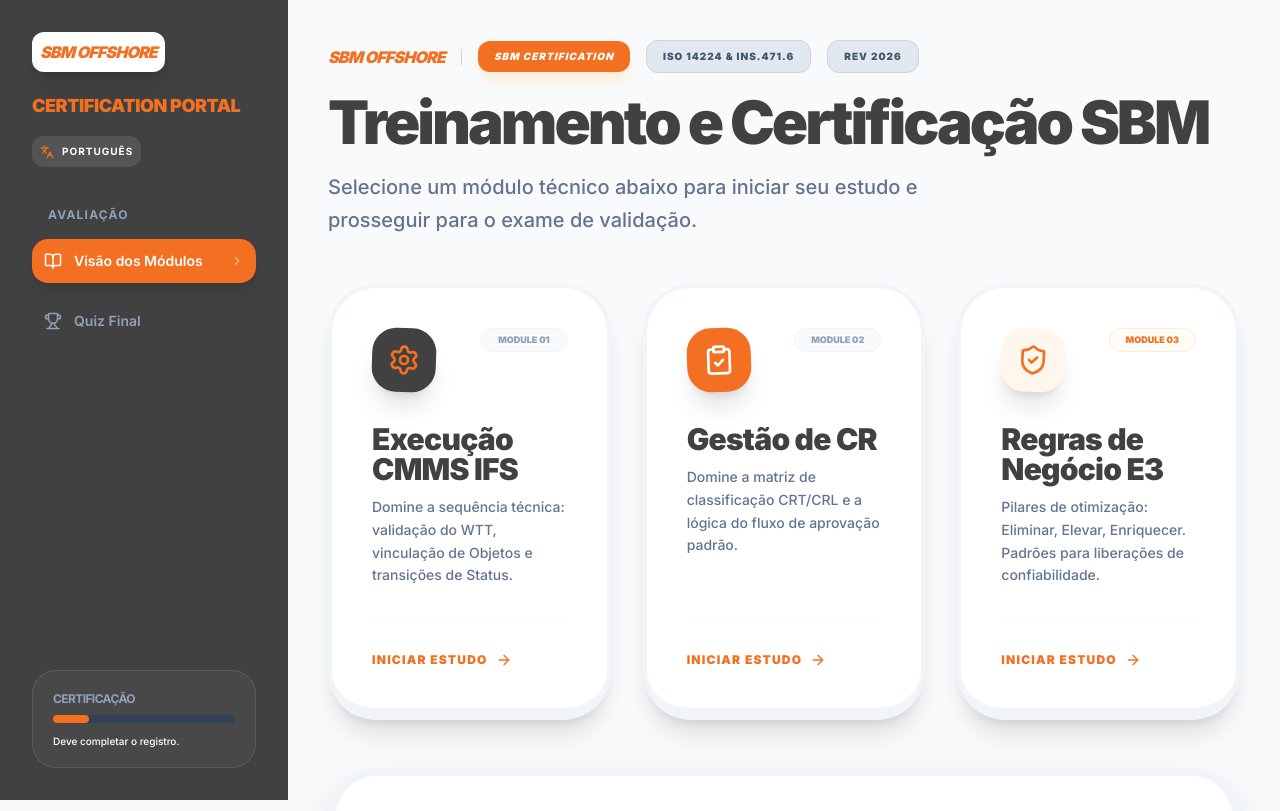
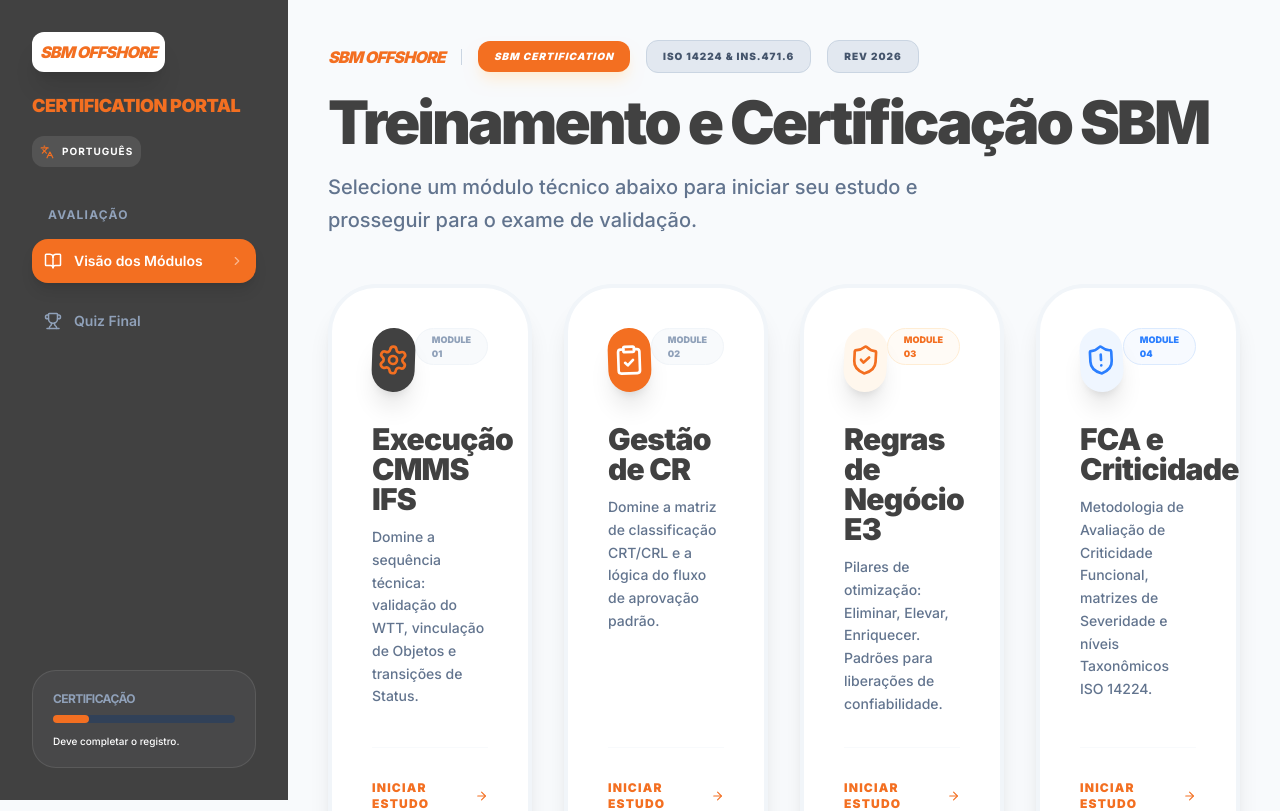
Before and after one commit to alvarorosaassuncao/SBM-Training, a React (Vite) app: page / in a window 1280 px wide. Shown: the top 811 px of the page. Built offline with nearby package versions, Linux system fonts and the light colour scheme.

Commit message:
feat: add FCA module, new quiz questions, logo and SEO improvements

```diff
--- a/src/App.tsx
+++ b/src/App.tsx
@@ -387,7 +387,7 @@
         </p>
       </header>
 
-      <div className="grid grid-cols-1 md:grid-cols-2 lg:grid-cols-3 gap-8">
+      <div className="grid grid-cols-1 md:grid-cols-2 xl:grid-cols-4 gap-8">
         {/* Module 1: IFS Flow */}
         <div
           onClick={() => onSelectModule('IFS')}
@@ -458,6 +458,32 @@
                 {lang === 'en'
                   ? 'Optimization pillars: Eliminate, Elevate, Enrich. Standards for reliability releases.'
                   : 'Pilares de otimização: Eliminar, Elevar, Enriquecer. Padrões para liberações de confiabilidade.'}
+              </p>
+            </div>
+          </div>
+          <div className="mt-8 pt-8 border-t border-slate-50 flex items-center gap-2 text-sbm-orange font-black text-xs uppercase tracking-widest">
+            {lang === 'en' ? 'Start Study' : 'Iniciar Estudo'} <ArrowRight size={16} />
+          </div>
+        </div>
+
+        {/* Module 4: FCA */}
+        <div
+          onClick={() => onSelectModule('FCA')}
+          className="bg-white p-10 rounded-[48px] shadow-xl border-x-4 border-t-4 border-b-12 border-slate-100 flex flex-col justify-between group hover:border-sbm-orange transition-all cursor-pointer hover:-translate-y-2"
+        >
+          <div className="space-y-8">
+            <div className="flex justify-between items-start">
+               <div className="w-16 h-16 bg-blue-50 text-blue-500 rounded-3xl flex items-center justify-center shadow-xl -rotate-3 group-hover:rotate-0 transition-transform">
+                 <ShieldAlert size={32} />
+               </div>
+               <span className="bg-blue-50/50 px-4 py-1 rounded-full text-[9px] font-black text-blue-500 border border-blue-100 uppercase">Module 04</span>
+            </div>
+            <div className="space-y-3">
+              <h3 className="text-3xl font-black text-sbm-dark-grey tracking-tight leading-none">{lang === 'en' ? 'FCA & Criticality' : 'FCA e Criticidade'}</h3>
+              <p className="text-slate-500 font-medium text-sm leading-relaxed">
+                {lang === 'en'
+                  ? 'Functional Criticality Assessment methodology, Severity matrices, and ISO 14224 Taxonomic levels.'
+                  : 'Metodologia de Avaliação de Criticidade Funcional, matrizes de Severidade e níveis Taxonômicos ISO 14224.'}
               </p>
             </div>
           </div>
```
